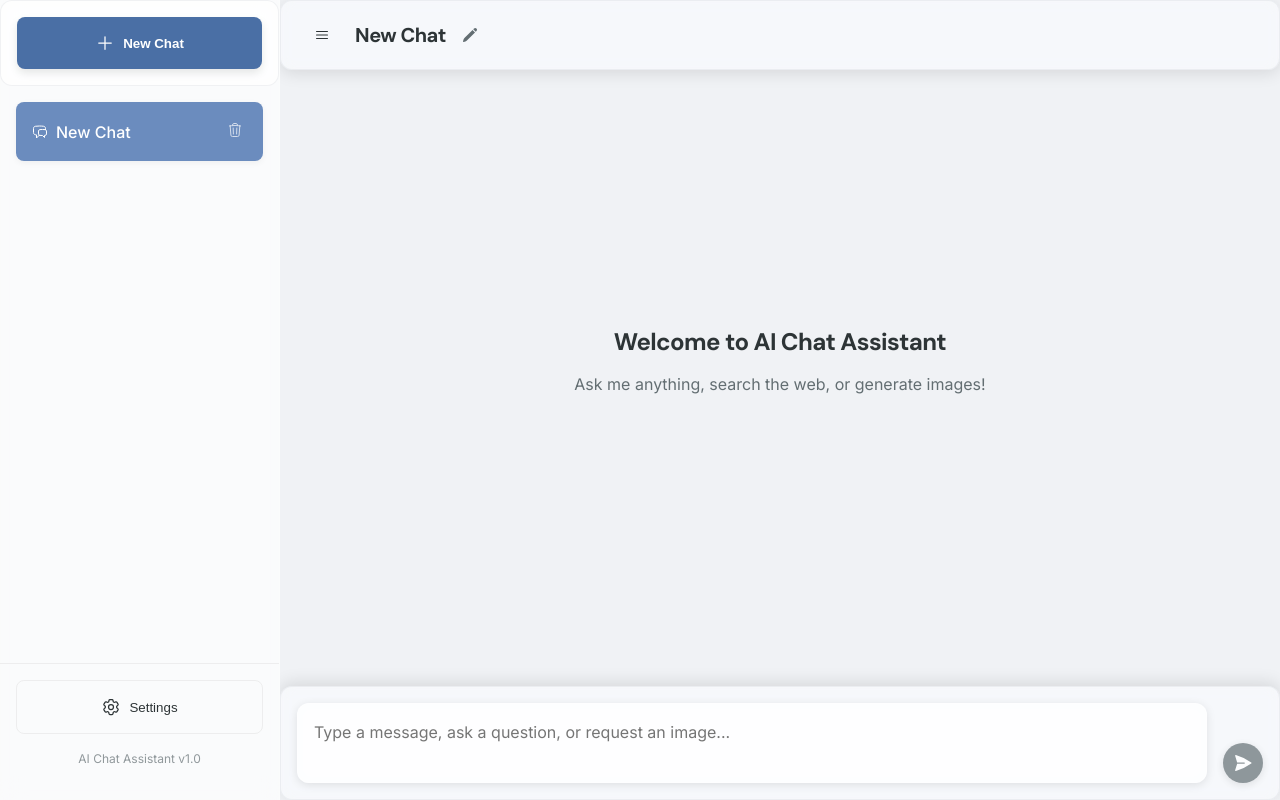
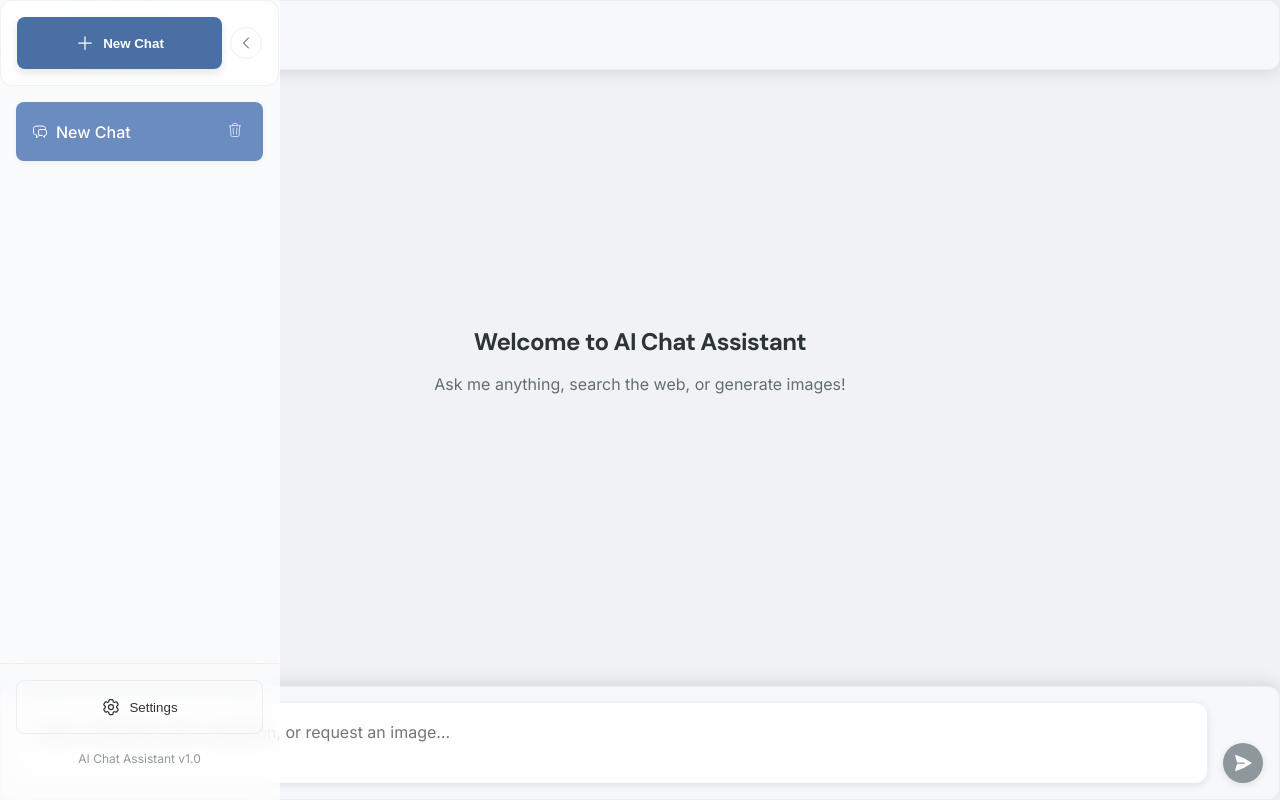
Before and after one commit to FireFreezer630/Fronix-AI, a React (Vite) app: page / in a window 1280 px wide. Built offline with nearby package versions, Linux system fonts and the light colour scheme; no server answers.

Commit message:
Initial commit of web app

```diff
--- a/src/App.css
+++ b/src/App.css
@@ -157,6 +157,7 @@ code {
   height: 100vh;
   width: 100vw;
   overflow: hidden;
+  position: relative; /* Added to allow absolute positioning of sidebar */
 }
 
 /* Neumorphic Mixins */
@@ -197,21 +198,24 @@ code {
   transform: translateY(-2px);
 }
 
-/* Sidebar Container and Toggle */
+/* Sidebar Container and Toggle - UPDATED FOR OVERLAP */
 .sidebar-container {
-  position: relative;
-  transition: width var(--transition-slow);
+  position: absolute; /* Changed from relative to absolute */
+  height: 100%;
+  transition: transform var(--transition-slow); /* Changed from width to transform */
   z-index: 20;
   overflow: hidden;
+  width: 280px; /* Fixed width */
+  left: 0; /* Position at the left edge */
+  top: 0; /* Position at the top */
 }
 
 .sidebar-container.collapsed {
-  width: 0;
-  overflow: hidden;
+  transform: translateX(-100%); /* Move off-screen instead of width: 0 */
 }
 
 .sidebar-container:not(.collapsed) {
-  width: 280px;
+  transform: translateX(0); /* Show sidebar */
 }
 
 /* Sidebar Styles */
@@ -225,28 +229,28 @@ code {
   border-right: 1px solid var(--glass-border);
   box-shadow: 2px 0 15px var(--glass-shadow);
   z-index: 10;
-  transition: width var(--transition-slow), background-color var(--transition-normal);
+  transition: transform var(--transition-slow), background-color var(--transition-normal);
   width: 100%;
   overflow: hidden;
 }
 
 .sidebar.collapsed {
-  width: 0;
-  padding: 0;
-  border: none;
-  visibility: hidden;
+  transform: translateX(-100%); /* Move off-screen */
 }
 
 .sidebar-header {
   padding: var(--spacing-md);
   border-bottom: 1px solid var(--border-color);
+  display: flex;
+  justify-content: space-between;
+  align-items: center;
 }
 
 .new-chat-btn {
   display: flex;
   align-items: center;
   justify-content: center;
-  width: 100%;
+  width: calc(100% - 40px); /* Make room for close button */
   padding: var(--spacing-md);
   background-color: var(--primary-color);
   color: white;
@@ -268,6 +272,27 @@ code {
   transform: translateY(1px);
   box-shadow: 0 2px 4px rgba(0, 0, 0, 0.1);
   transition: all 0.1s ease;
+}
+
+/* Sidebar close button */
+.sidebar-close-btn {
+  display: flex;
+  align-items: center;
+  justify-content: center;
+  width: 32px;
+  height: 32px;
+  border-radius: 50%;
+  background-color: transparent;
+  color: var(--text-color);
+  border: 1px solid var(--border-color);
+  cursor: pointer;
+  transition: all var(--transition-normal);
+}
+
+.sidebar-close-btn:hover {
+  background-color: var(--hover-color);
+  color: var(--primary-color);
+  transform: scale(1.1);
 }
 
 .icon {
@@ -425,7 +450,7 @@ code {
   opacity: 0.7;
 }
 
-/* Main Content Styles */
+/* Main Content Styles - UPDATED FOR SIDEBAR OVERLAP */
 .main-content {
   flex: 1;
   display: flex;
@@ -433,6 +458,10 @@ code {
   background-color: var(--bg-color);
   overflow: hidden;
   transition: background-color var(--transition-normal);
+  width: 100%; /* Take full width */
+  margin-left: 0; /* No margin by default */
+  position: relative; /* Added for z-index to work */
+  z-index: 5; /* Lower than sidebar */
 }
 
 /* Chat Window Styles */
@@ -1214,8 +1243,7 @@ code {
   }
 
   .sidebar.collapsed {
-    width: 0;
-    display: none;
+    transform: translateX(-100%);
   }
 
   .main-content {
--- a/src/App.jsx
+++ b/src/App.jsx
@@ -37,16 +37,19 @@ function App() {
     return saved ? JSON.parse(saved) : false;
   });
 
+  // Load API settings from environment variables first, then localStorage
   const [apiSettings, setApiSettings] = useState(() => {
     const saved = localStorage.getItem('apiSettings');
-    return saved ? JSON.parse(saved) : {
-      apiKey: import.meta.env.VITE_OPENAI_API_KEY || '',
-      tavilyApiKey: import.meta.env.VITE_TAVILY_API_KEY || '',
-      endpoint: import.meta.env.VITE_API_ENDPOINT || 'https://models.inference.ai.azure.com',
-      modelName: 'gpt-4o',
-      temperature: 0.7,
-      maxTokens: 8000,
-      darkMode: false
+    const savedSettings = saved ? JSON.parse(saved) : {};
+
+    return {
+      apiKey: import.meta.env.VITE_OPENAI_API_KEY || savedSettings.apiKey || '',
+      tavilyApiKey: import.meta.env.VITE_TAVILY_API_KEY || savedSettings.tavilyApiKey || '',
+      endpoint: import.meta.env.VITE_API_ENDPOINT || savedSettings.endpoint || 'https://models.inference.ai.azure.com',
+      modelName: savedSettings.modelName || 'gpt-4o',
+      temperature: savedSettings.temperature || 0.7,
+      maxTokens: savedSettings.maxTokens || 8000,
+      darkMode: savedSettings.darkMode || false
     };
   });
 
@@ -55,6 +58,8 @@ function App() {
   const [isEditing, setIsEditing] = useState(false);
   const [editedTitle, setEditedTitle] = useState('');
   const titleInputRef = useRef(null);
+  const sidebarRef = useRef(null);
+  const mainContentRef = useRef(null);
 
   // Set system prompt with current date
   useEffect(() => {
@@ -117,6 +122,26 @@ Always choose parameters that best serve the user's information needs.`;
       setEditedTitle(currentConversation.title);
     }
   }, [currentConversation]);
+
+  // Handle click outside sidebar to close it
+  useEffect(() => {
+    const handleClickOutside = (event) => {
+      if (
+        !isSidebarCollapsed &&
+        sidebarRef.current &&
+        !sidebarRef.current.contains(event.target) &&
+        mainContentRef.current &&
+        mainContentRef.current.contains(event.target)
+      ) {
+        setIsSidebarCollapsed(true);
+      }
+    };
+
+    document.addEventListener('mousedown', handleClickOutside);
+    return () => {
+      document.removeEventListener('mousedown', handleClickOutside);
+    };
+  }, [isSidebarCollapsed]);
 
   const createNewConversation = () => {
     const newConversation = {
@@ -370,7 +395,7 @@ Always choose parameters that best serve the user's information needs.`;
 
   return (
     <div className={`app ${apiSettings.darkMode ? 'dark-mode' : 'light-mode'}`}>
-      <div className={`sidebar-container ${isSidebarCollapsed ? 'collapsed' : ''}`}>
+      <div className={`sidebar-container ${isSidebarCollapsed ? 'collapsed' : ''}`} ref={sidebarRef}>
         <Sidebar
           conversations={conversations}
           currentConversationId={currentConversationId}
@@ -379,9 +404,10 @@ Always choose parameters that best serve the user's information needs.`;
           onDeleteConversation={deleteConversation}
           onOpenSettings={() => setIsSettingsOpen(true)}
           isCollapsed={isSidebarCollapsed}
+          onCollapseSidebar={() => setIsSidebarCollapsed(true)}
         />
       </div>
-      <main className="main-content">
+      <main className="main-content" ref={mainContentRef}>
         <div className="chat-header glassmorphic-card">
           <button className="menu-toggle" onClick={toggleSidebar} aria-label="Toggle sidebar">
             <Bars3Icon className="icon-sm" />
--- a/src/components/SettingsModal.jsx
+++ b/src/components/SettingsModal.jsx
@@ -1,16 +1,27 @@
-import React, { useState } from 'react';
+import React, { useState, useEffect } from 'react';
 import { XMarkIcon, SunIcon, MoonIcon } from '@heroicons/react/24/outline';
 
 export const SettingsModal = ({ settings, onSave, onClose }) => {
+  // Initialize form data with environment variables first, then settings
   const [formData, setFormData] = useState({
-    apiKey: settings.apiKey || import.meta.env.VITE_OPENAI_API_KEY || '',
-    tavilyApiKey: settings.tavilyApiKey || import.meta.env.VITE_TAVILY_API_KEY || '',
-    endpoint: settings.endpoint || import.meta.env.VITE_API_ENDPOINT || 'https://models.inference.ai.azure.com',
+    apiKey: import.meta.env.VITE_OPENAI_API_KEY || settings.apiKey || '',
+    tavilyApiKey: import.meta.env.VITE_TAVILY_API_KEY || settings.tavilyApiKey || '',
+    endpoint: import.meta.env.VITE_API_ENDPOINT || settings.endpoint || 'https://models.inference.ai.azure.com',
     modelName: settings.modelName || 'gpt-4o',
-    // Removed: temperature: settings.temperature || 0.7,
+    temperature: settings.temperature || 0.7,
     maxTokens: settings.maxTokens || 8000,
     darkMode: settings.darkMode || false
   });
+
+  // Update form data when environment variables change
+  useEffect(() => {
+    setFormData(prev => ({
+      ...prev,
+      apiKey: import.meta.env.VITE_OPENAI_API_KEY || prev.apiKey,
+      tavilyApiKey: import.meta.env.VITE_TAVILY_API_KEY || prev.tavilyApiKey,
+      endpoint: import.meta.env.VITE_API_ENDPOINT || prev.endpoint
+    }));
+  }, [import.meta.env.VITE_OPENAI_API_KEY, import.meta.env.VITE_TAVILY_API_KEY, import.meta.env.VITE_API_ENDPOINT]);
 
   const handleChange = (e) => {
     const { name, value, type, checked } = e.target;
@@ -126,6 +137,27 @@ export const SettingsModal = ({ settings, onSave, onClose }) => {
             </div>
 
             <div className="form-group">
+              <label className="form-label" htmlFor="temperature">Temperature</label>
+              <input
+                className="form-input neumorphic"
+                type="range"
+                id="temperature"
+                name="temperature"
+                min="0"
+                max="2"
+                step="0.1"
+                value={formData.temperature}
+                onChange={handleChange}
+              />
+              <div className="range-labels">
+                <span>Precise (0)</span>
+                <span>Balanced (1)</span>
+                <span>Creative (2)</span>
+              </div>
+              <p className="form-help">Controls the randomness of the AI's responses. Lower values make responses more deterministic.</p>
+            </div>
+
+            <div className="form-group">
               <label className="form-label" htmlFor="maxTokens">Max Tokens</label>
               <input
                 className="form-input neumorphic"
@@ -139,7 +171,6 @@ export const SettingsModal = ({ settings, onSave, onClose }) => {
               />
               <p className="form-help">Maximum length of the generated response. Higher values allow longer responses.</p>
             </div>
-            {/* Removed the temperature form group */}
           </form>
         </div>
 
--- a/src/components/Sidebar.jsx
+++ b/src/components/Sidebar.jsx
@@ -1,5 +1,5 @@
 import React from 'react';
-import { PlusIcon, TrashIcon, Cog6ToothIcon, ChatBubbleLeftRightIcon } from '@heroicons/react/24/outline';
+import { PlusIcon, TrashIcon, Cog6ToothIcon, ChatBubbleLeftRightIcon, ChevronLeftIcon } from '@heroicons/react/24/outline';
 
 export const Sidebar = ({
   conversations,
@@ -8,7 +8,8 @@ export const Sidebar = ({
   onNewConversation,
   onDeleteConversation,
   onOpenSettings,
-  isCollapsed
+  isCollapsed,
+  onCollapseSidebar
 }) => {
   return (
     <aside className={`sidebar ${isCollapsed ? 'collapsed' : ''}`}>
@@ -20,6 +21,15 @@ export const Sidebar = ({
             </>
           )}
         </button>
+        {!isCollapsed && (
+          <button
+            className="sidebar-close-btn"
+            onClick={onCollapseSidebar}
+            aria-label="Close sidebar"
+          >
+            <ChevronLeftIcon className="icon-sm" />
+          </button>
+        )}
       </div>
 
       <div className="conversations-list">
--- a/src/services/api.js
+++ b/src/services/api.js
@@ -1,13 +1,16 @@
 import OpenAI from 'openai';
 import axios from 'axios';
 
+// Get environment variables with fallbacks
 const defaultEndpoint = import.meta.env.VITE_API_ENDPOINT || 'https://models.inference.ai.azure.com';
+const defaultOpenAIKey = import.meta.env.VITE_OPENAI_API_KEY || '';
+const defaultTavilyKey = import.meta.env.VITE_TAVILY_API_KEY || '';
 
 export const fetchChatCompletion = async (messages, settings) => {
   try {
     const client = new OpenAI({
       baseURL: settings.endpoint || defaultEndpoint,
-      apiKey: settings.apiKey || import.meta.env.VITE_OPENAI_API_KEY,
+      apiKey: settings.apiKey || defaultOpenAIKey,
       dangerouslyAllowBrowser: true, // Note: For development only; secure API keys in production
     });
 
@@ -120,7 +123,7 @@ export const performWebSearch = async (query, tavilyApiKey, options = {}) => {
     // Prepare search parameters
     const searchParams = {
       query,
-      api_key: tavilyApiKey || import.meta.env.VITE_TAVILY_API_KEY,
+      api_key: tavilyApiKey || defaultTavilyKey,
       search_depth: options.search_depth || 'basic',
       max_results: options.max_results || 5,
       include_answer: options.include_answer !== undefined ? options.include_answer : true,
```
Also changed, not shown: 1 other file (tests, documents, lock files or other folders).
